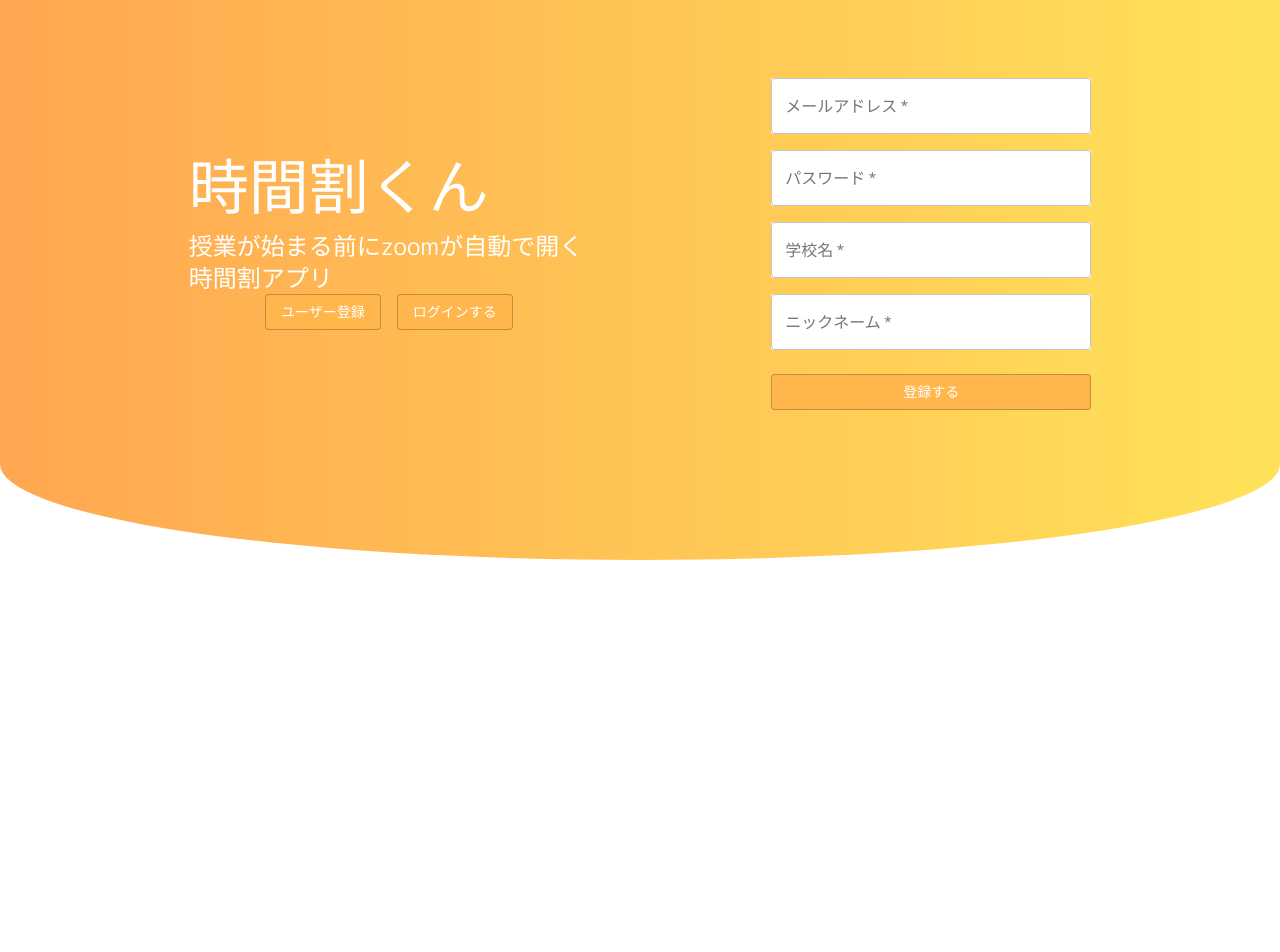
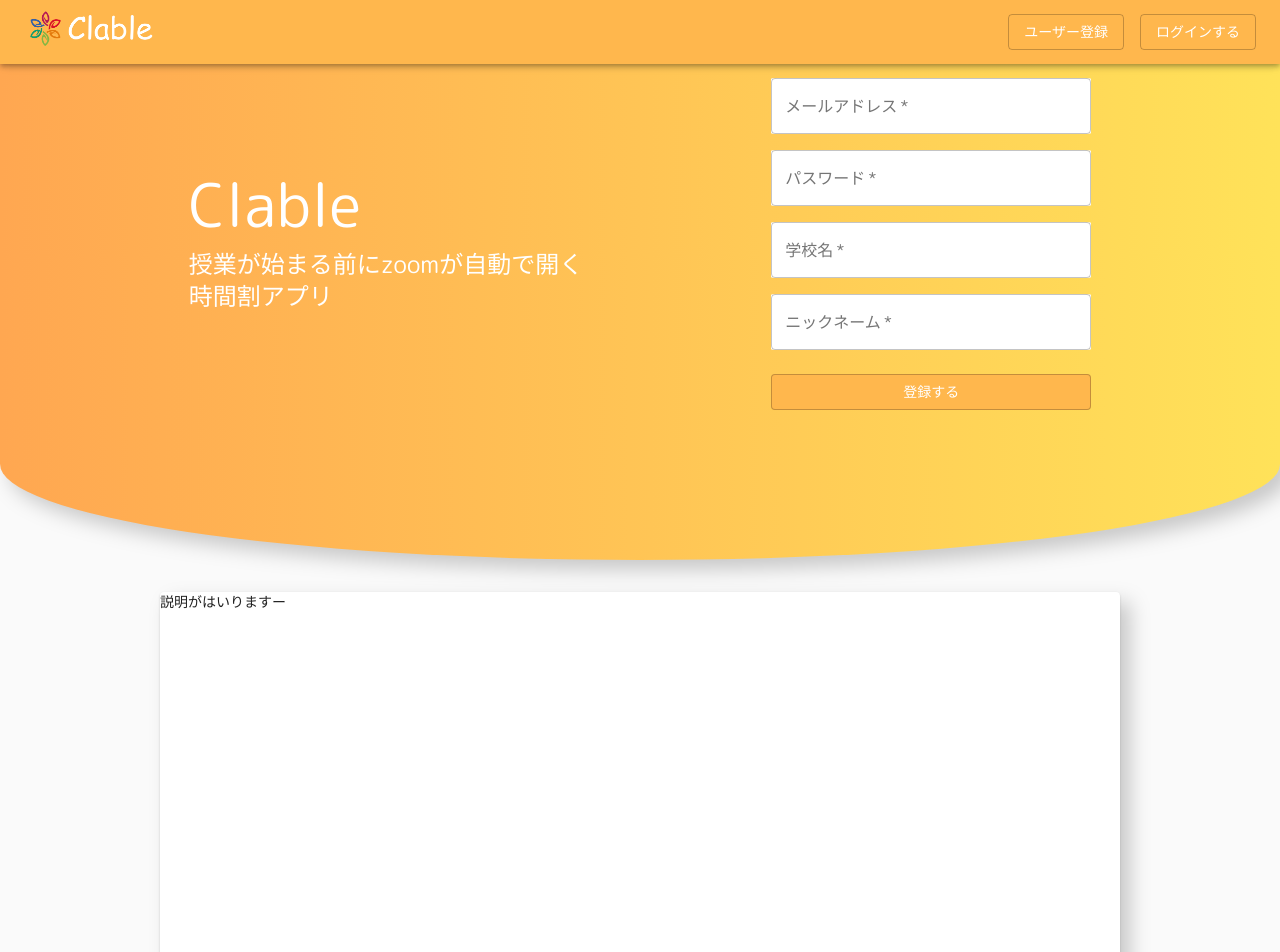
Before and after one commit to mi11km/zikanwarikun-front, a Next.js app: page / in a window 1280 px wide. Shown: the top 952 px of the page. Before the commit the page ends 800 px from the top, so only its background shows below. Built offline with nearby package versions, Linux system fonts and the light colour scheme.

Commit message:
create header

```diff
--- /dev/null
+++ b/src/components/partials/Header/index.tsx
@@ -0,0 +1,92 @@
+import {
+    AppBar,
+    Button,
+    CssBaseline,
+    Grid,
+    Slide,
+    Toolbar,
+    useScrollTrigger
+} from '@material-ui/core';
+import { makeStyles } from '@material-ui/core/styles';
+import Link from 'next/link';
+import { useRouter } from 'next/router';
+import React from 'react';
+
+import { urls } from '../../../pages';
+
+interface Props {
+    window?: () => Window;
+    children?: React.ReactElement;
+}
+
+const HideOnScroll: React.FC<Props> = (props: Props) => {
+    const { children, window } = props;
+    const trigger = useScrollTrigger({ target: window ? window() : undefined });
+
+    return (
+        <Slide appear={false} direction="down" in={!trigger}>
+            {children}
+        </Slide>
+    );
+};
+
+const useStyles = makeStyles((theme) => ({
+    title: {
+        flexGrow: 1
+    },
+    appBar: {
+        backgroundColor: theme.palette.warning.light
+        // backgroundColor: 'transparent'
+    },
+    toolBar: {
+        display: 'flex',
+        justifyContent: 'space-between'
+    }
+}));
+
+const Header: React.FC<Props> = (props: Props) => {
+    const classes = useStyles();
+    const router = useRouter();
+
+    const handleRoute = (e: React.MouseEvent<HTMLButtonElement>, urlPath: string) => {
+        e.preventDefault();
+        router.push(urlPath).then((r) => console.log(`go to ${urlPath}: ${r}`));
+    };
+
+    return (
+        <>
+            <CssBaseline />
+            <HideOnScroll {...props}>
+                <AppBar position="fixed" className={classes.appBar}>
+                    <Toolbar className={classes.toolBar}>
+                        <Link href={urls.home}>
+                            <a>
+                                <img src="/logo.png" alt="logo" height="48px" />
+                            </a>
+                        </Link>
+                        <Grid container justify="flex-end" spacing={2}>
+                            <Grid item>
+                                <Button
+                                    variant="outlined"
+                                    onClick={(e) => handleRoute(e, urls.signup)}
+                                    style={{ color: 'white' }}>
+                                    ユーザー登録
+                                </Button>
+                            </Grid>
+                            <Grid item>
+                                <Button
+                                    variant="outlined"
+                                    onClick={(e) => handleRoute(e, urls.login)}
+                                    style={{ color: 'white' }}>
+                                    ログインする
+                                </Button>
+                            </Grid>
+                        </Grid>
+                    </Toolbar>
+                </AppBar>
+            </HideOnScroll>
+        </>
+    );
+};
+
+export default Header;
--- a/src/components/screens/Home/index.tsx
+++ b/src/components/screens/Home/index.tsx
@@ -95,6 +95,7 @@ export const HomeBackground: React.FC = ({ children }) => {
                     height: 70vh;
                     border-bottom-right-radius: 2000px 300px;
                     border-bottom-left-radius: 2000px 300px;
+                    filter: drop-shadow(10px 10px 10px rgba(0, 0, 0, 0.2));
                 }
             `}</style>
         </React.Fragment>
--- a/src/pages/index.tsx
+++ b/src/pages/index.tsx
@@ -1,12 +1,11 @@
-import { Grid, styled, Typography } from '@material-ui/core';
+import { Card, Grid, styled, Typography } from '@material-ui/core';
 import Head from 'next/head';
-import { useRouter } from 'next/router';
 import React from 'react';
 
-import { SiteButton } from '../components/partials/Buttons';
+import Header from '../components/partials/Header';
 import { HomeBackground, SignupForm } from '../components/screens/Home';
 
-export const siteTitle = '時間割くん';
+export const siteTitle = 'Clable';
 export const urls = {
     home: '/',
     signup: '/signup',
@@ -23,19 +22,21 @@ const InnerGrid = styled(Grid)({
     height: '60vh'
 });
 
+const NavCard = styled(Card)({
+    maxWidth: '960px',
+    margin: '32px auto 0',
+    height: '480px',
+    filter: 'drop-shadow(10px 10px 10px rgba(0,0,0,0.2))'
+});
+
 const Home: React.FC = () => {
-    const router = useRouter();
-    const handleRoute = (e: React.MouseEvent<HTMLButtonElement>, urlPath: string) => {
-        e.preventDefault();
-        router.push(urlPath).then((r) => console.log(`go to ${urlPath}: ${r}`));
-    };
-
     return (
         <React.Fragment>
             <Head>
                 <title>{siteTitle} | zoomが自動で開く時間割アプリ</title>
             </Head>
 
+            <Header />
             <HomeBackground>
                 <InnerGrid container justify="space-between" alignItems="center">
                     <Grid item xs={12} sm={8} md={5} style={{ marginLeft: '3%' }}>
@@ -43,28 +44,16 @@ const Home: React.FC = () => {
                         <WhiteText variant="h5" style={{ marginTop: '8px' }}>
                             授業が始まる前にzoomが自動で開く時間割アプリ
                         </WhiteText>
-                        <Grid container justify="center" spacing={2}>
-                            <Grid item>
-                                <SiteButton
-                                    variant="outlined"
-                                    onClick={(e) => handleRoute(e, urls.signup)}>
-                                    ユーザー登録
-                                </SiteButton>
-                            </Grid>
-                            <Grid item>
-                                <SiteButton
-                                    variant="outlined"
-                                    onClick={(e) => handleRoute(e, urls.login)}>
-                                    ログインする
-                                </SiteButton>
-                            </Grid>
-                        </Grid>
                     </Grid>
                     <Grid item style={{ marginRight: '3%' }}>
                         <SignupForm />
                     </Grid>
                 </InnerGrid>
             </HomeBackground>
+
+            <NavCard>説明がはいりますー</NavCard>
+            <NavCard>説明がはいりますー</NavCard>
+            <NavCard>説明がはいりますー</NavCard>
         </React.Fragment>
     );
 };
```
Also changed, not shown: public/logo.png (added).
